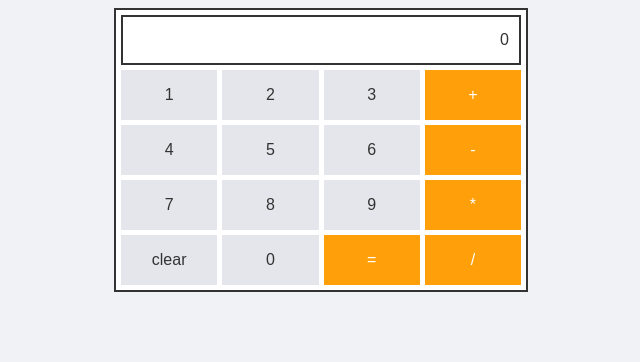
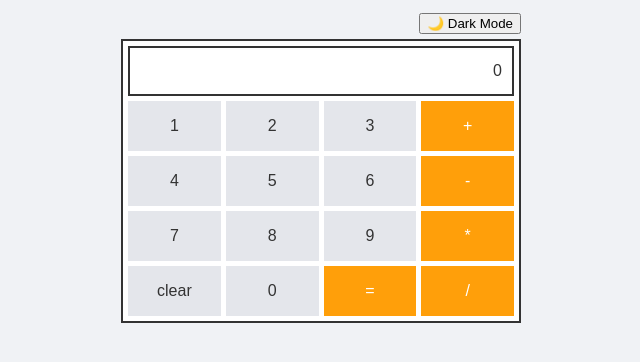
Before and after one commit to alex-255/odin-calculator-2, a plain HTML site: page index.html in a window 1280 px wide. Shown: the whole page, without its empty margins (319-959 px from the left). Drawn offline with Linux system fonts and the light colour scheme.

Commit message:
Add Dark mode button

```diff
--- a/index.html
+++ b/index.html
@@ -8,6 +8,9 @@
     <link rel="stylesheet" href="style.css" />
   </head>
   <body>
+    <header>
+      <button id="theme-toggle" class="theme-btn">🌙 Dark Mode</button>
+    </header>
     <div class="container">
       <div id="screen">0</div>
       <div id="1" class="btn number">1</div>
--- a/script.js
+++ b/script.js
@@ -118,3 +118,16 @@ function buttonController(event) {
     clear();
   }
 }
+
+// DARK MODE logic
+const themeToggleBtn = document.getElementById("theme-toggle");
+
+themeToggleBtn.addEventListener("click", () => {
+  document.body.classList.toggle("dark-theme");
+
+  if (document.body.classList.contains("dark-theme")) {
+    themeToggleBtn.textContent = "☀️ Light Mode";
+  } else {
+    themeToggleBtn.textContent = "🌙 Dark Mode";
+  }
+});
--- a/style.css
+++ b/style.css
@@ -26,6 +26,7 @@ body {
     background-color var(--transition-speed),
     color var(--transition-speed);
   font-family: Arial, sans-serif;
+  box-sizing: border-box;
 }
 
 .container {
@@ -39,6 +40,7 @@ body {
   transition: background-color var(--transition-speed);
   border: 2px solid var(--text-color);
   padding: 5px;
+  box-sizing: border-box;
 }
 
 #screen {
@@ -71,5 +73,14 @@ body {
   color: white;
 }
 
-#equals {
+header {
+  margin: 0 auto;
+  width: 400px;
+  display: flex;
+  justify-content: flex-end;
+  align-items: center;
 }
+
+header #theme-toggle {
+  margin: 5px 0px;
+}
```
